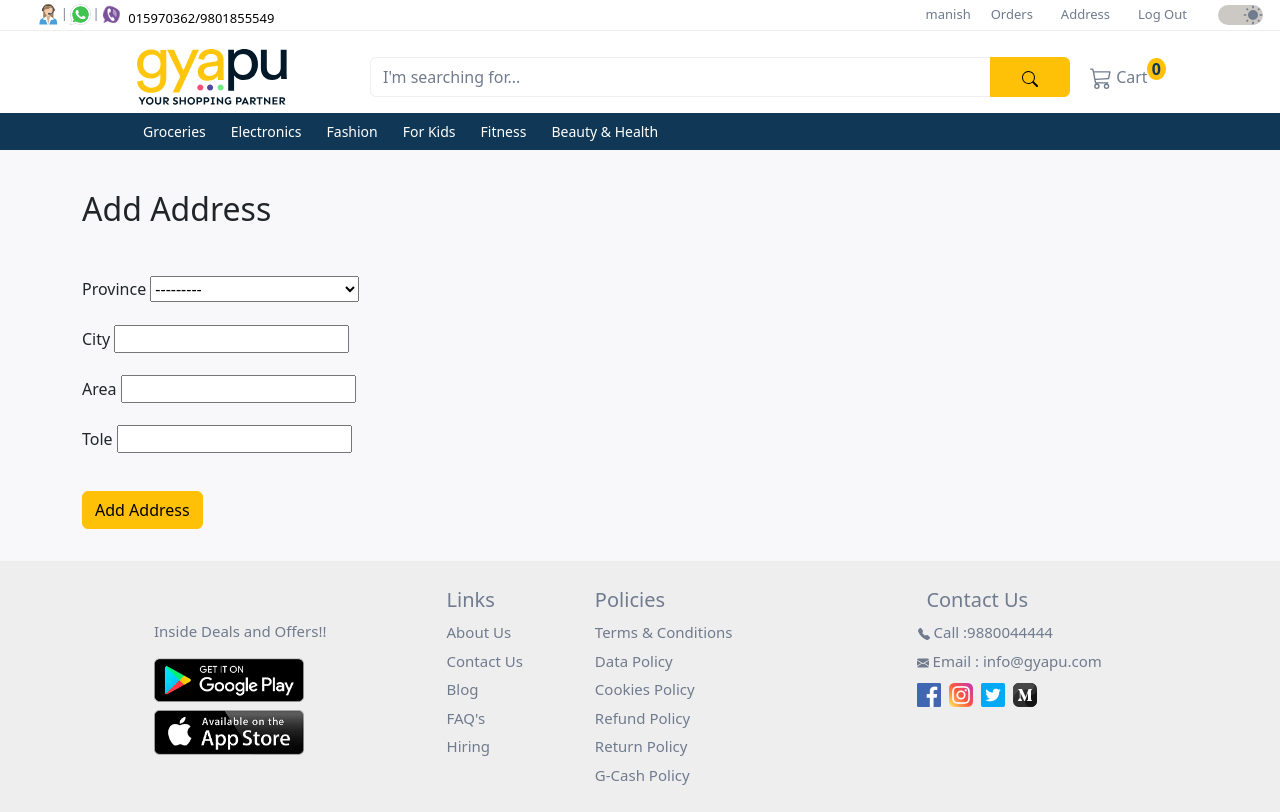
After one commit to manish021124/ecommerce_django, a Django app: page /address/add/ in a window 1280 px wide. The commit adds this page. Shown: the top 812 px of the page. Run offline with Django 5.2, Linux system fonts and the light colour scheme; a user stored in the database is signed in; data comes from the database, SQL or seed files in the repository; both versions use the stored data as it was after the commit; data that the repository does not hold is empty.

Commit message:
added address model and address manipulation

```diff
--- a/products/models.py
+++ b/products/models.py
@@ -46,7 +46,7 @@ class Product(models.Model):
   discount_percentage = models.PositiveSmallIntegerField(default=0, validators=[MaxValueValidator(100)])
   stock = models.IntegerField(default=0, validators=[MinValueValidator(0)])
   category = models.ForeignKey(Category, on_delete=models.SET_NULL, null=True, related_name='products')
-  store = models.ForeignKey(User, on_delete=models.CASCADE, limit_choices_to={'groups__name': 'store'}, default='')
+  store = models.ForeignKey(User, on_delete=models.CASCADE, limit_choices_to={'groups__name': 'store'})
   is_deleted = models.BooleanField(default=False) #soft deletion flag
 
   def __str__(self):
--- a/products/views.py
+++ b/products/views.py
@@ -73,6 +73,7 @@ class ProductUpdateView(LoginRequiredMixin, StoreGroupRequiredMixin, UpdateView)
   def get_success_url(self):
     return reverse_lazy('product_detail', kwargs={'pk': self.object.pk})
 
+  # UpdateView does it so not needed
   def get_object(self, queryset=None):
     try:
       return Product.objects.get(pk=self.kwargs['pk'])
@@ -145,12 +146,11 @@ class ProductDeleteView(LoginRequiredMixin, StoreGroupRequiredMixin, DeleteView)
   def delete(self, request, *args, **kwargs):
     self.object = self.get_object()
     try:
-      self.object.is_deleted = True
-      self.object.save()
+      self.object.delete() # call delete() of product model
       messages.success(request, "Product deleted successfully.")
     except Exception as e:
       messages.error(request, f"An error occured while deleting the product: {str(e)}")
-    return HttpResponseRedirect(self.get_success_url())
+    return HttpResponseRedirect(success_url)
 
 
 class ProductByCategoryView(TemplateView):
--- a/user/admin.py
+++ b/user/admin.py
@@ -1,7 +1,7 @@
 from django.contrib import admin
 from django.contrib.auth import get_user_model
 from django.contrib.auth.admin import UserAdmin
-from .models import Profile
+from .models import Profile, Address
 from .forms import CustomUserCreationForm, CustomUserChangeForm
 
 CustomUser = get_user_model()
@@ -43,3 +43,4 @@ class CustomUserAdmin(UserAdmin):
 
 admin.site.register(CustomUser, CustomUserAdmin)
 admin.site.register(Profile)
+admin.site.register(Address)
--- a/user/forms.py
+++ b/user/forms.py
@@ -1,5 +1,5 @@
 from django import forms
-from .models import CustomUser, Profile
+from .models import CustomUser, Profile, Address
 from allauth.account.forms import SignupForm
 from django.contrib.auth import get_user_model
 from django.contrib.auth.forms import UserCreationForm, UserChangeForm
@@ -72,11 +72,6 @@ class StoreSignupForm(BaseSignupForm):
   pass
 
 
-# class CustomLoginForm(LoginForm):
-#   def get_user(self):
-#     return self.user_cache
-
-
 class ProfileForm(forms.ModelForm):
   username = forms.CharField(max_length=255)
   email = forms.EmailField()
@@ -107,3 +102,21 @@ class ProfileForm(forms.ModelForm):
         profile.save()
         user.save()
     return profile
+
+
+class BaseAddressForm(forms.ModelForm):
+  class Meta:
+    model = Address
+    fields = ['province', 'city', 'area', 'tole']
+
+  def save(self, commit=True):
+    address = super().save(commit=commit)
+    return address
+
+
+class AddressAddForm(BaseAddressForm):
+  pass
+
+
+class AddressUpdateForm(BaseAddressForm):
+  pass
--- a/user/models.py
+++ b/user/models.py
@@ -4,6 +4,7 @@ from django.db import models
 from django.conf import settings
 from django.db.models.signals import post_save
 from django.dispatch import receiver
+from django.core.validators import MinValueValidator
 
 class CustomUser(AbstractUser):
   id = models.UUIDField(
@@ -73,3 +74,28 @@ class Profile(models.Model):
 
   def __str__(self):
     return self.user.username + "'s Profile"
+
+
+class Address(models.Model):
+  PROVINCE_CHOICES = (
+    ('Province 1', 'Koshi Province'),
+    ('Province 2', 'Madesh Province'),
+    ('Province 3', 'Bagmati Province'),
+    ('Province 4', 'Gandaki Province'),
+    ('Province 5', 'Lumbini Province'),
+    ('Province 6', 'Karnali Province'),
+    ('Province 7', 'Sudurpashchim Province'),
+  )
+  id = models.UUIDField(
+    primary_key = True,
+    default = uuid.uuid4,
+    editable = False
+  )
+  user = models.ForeignKey(settings.AUTH_USER_MODEL, on_delete=models.CASCADE, limit_choices_to={'groups__name': 'customer'})
+  province = models.CharField(max_length=100, choices=PROVINCE_CHOICES)
+  city = models.CharField(max_length=100)
+  area = models.CharField(max_length=100)
+  tole = models.IntegerField(validators=[MinValueValidator(0)])
+
+  def __str__(self):
+    return self.user.username + "'s Address"
--- /dev/null
+++ b/user/templates/address/add.html
@@ -0,0 +1,19 @@
+{% extends "_base.html" %}
+{% block title %} Add Address {% endblock title %}
+
+{% block content%}
+<h2 class="mb-5">Add Address</h2>
+<div class="mb-3">
+  <form method="post">
+    {% csrf_token %}
+    {% for field in form %}
+    <div class="mb-3">
+      <label for="{{ field.id_for_label }}" class="form-label">{{ field.label }}</label>
+      {{ field }}
+    </div>
+    {% endfor %}
+    <button type="submit" class="btn btn-warning mt-3">Add Address</button>
+  </form>
+</div>
+
+{% endblock content %}
--- a/user/templates/homepage/upper_navbar.html
+++ b/user/templates/homepage/upper_navbar.html
@@ -58,11 +58,13 @@
             <li class="nav-item">
               <a href="{% url 'order_list' %}">Orders</a>
             </li>
-            {% if user_belong_to_store %}
-              <li class="nav-item">
+            <li class="nav-item">
+              {% if user_belong_to_store %}
                 <a class="nav-link py-0" href="{% url 'product_add' %}">Add Product</a>
-              </li>
-            {% endif %}
+              {% else %}
+                <a class="nav-link py-0" href="{% url 'address_list' %}">Address</a>
+              {% endif %}
+            </li>
             <li class="nav-item">
               <a href="{% url 'account_logout' %}">Log Out</a>
             </li>
--- a/user/urls.py
+++ b/user/urls.py
@@ -14,9 +14,17 @@ from .views import (
   CustomerProfileStoreView,
   CustomPasswordChangeView,
   UserDeleteView,
+  AddressListView,
+  AddressAddView,
+  AddressUpdateView,
+  AddressDeleteView,
 )
 
 urlpatterns = [
+  path('address/delete/<uuid:pk>/', AddressDeleteView.as_view(), name='address_delete'),
+  path('address/update/<uuid:pk>/', AddressUpdateView.as_view(), name='address_update'),
+  path('address/add/', AddressAddView.as_view(), name='address_add'),
+  path('address/', AddressListView.as_view(), name='address_list'),
   path('accounts/delete/<uuid:pk>/', UserDeleteView.as_view(), name='delete_account'),
   path('accounts/password/change/', CustomPasswordChangeView.as_view(), name='password_change'),
   path('profile/', ProfileDetailView.as_view(), name='profile_detail'),
--- a/user/views.py
+++ b/user/views.py
@@ -1,10 +1,10 @@
 from django.urls import reverse_lazy
-from django.shortcuts import redirect, reverse, render
-from django.views.generic import TemplateView, DetailView, UpdateView, FormView, ListView, DeleteView
+from django.shortcuts import redirect, reverse, render, get_object_or_404
+from django.views.generic import TemplateView, DetailView, UpdateView, FormView, ListView, DeleteView, CreateView, View
 from allauth.account.views import SignupView, LoginView, PasswordChangeView
-from .forms import CustomerSignupForm, StoreSignupForm, ProfileForm
+from .forms import CustomerSignupForm, StoreSignupForm, ProfileForm, AddressAddForm, AddressUpdateForm
 from django.contrib import messages
-from .models import Profile, CustomUser
+from .models import Profile, CustomUser, Address
 from products.models import Product, Category
 from django.contrib.auth import login, authenticate, logout
 from django.contrib.auth.mixins import LoginRequiredMixin, UserPassesTestMixin
@@ -13,7 +13,7 @@ from random import sample
 from django.db.models import Q
 from django.conf import settings
 from allauth.account.forms import ChangePasswordForm
-from django.http import HttpResponseRedirect
+from django.http import HttpResponseRedirect, Http404
 
 # permissions
 class CustomerGroupRequiredMixin(UserPassesTestMixin):
@@ -364,3 +364,70 @@ class UserDeleteView(LoginRequiredMixin, DeleteView):
     except Exception as e:
       messages.error(request, f'An error occured while deleting your account: {str(e)}')
       return HttpResponseRedirect(self.request.path_info)
+
+
+class AddressListView(LoginRequiredMixin, CustomerGroupRequiredMixin, ListView):
+  model = Address
+  template_name = 'address/list.html'
+  context_object_name = 'address_list'
+
+  def get_queryset(self):
+    user = self.request.user
+    return Address.objects.filter(user=user)
+
+
+class AddressAddView(LoginRequiredMixin, CustomerGroupRequiredMixin, CreateView):
+  model = Address
+  form_class = AddressAddForm
+  template_name = 'address/add.html'
+  success_url = reverse_lazy('address_list')
+
+  def form_valid(self, form):
+    form.instance.user = self.request.user
+    messages.success(self.request, 'Address added successfully!')
+    return super().form_valid(form)
+
+  def form_invalid(self, form):
+    for field, errors in form.errors.items():
+      for error in errors:
+        messages.error(self.request, f"{field}: {error}")
+    return super().form_invalid(form)
+
+
+class AddressUpdateView(LoginRequiredMixin, CustomerGroupRequiredMixin, UpdateView):
+  model = Address
+  form_class = AddressUpdateForm
+  template_name = 'address/update.html'
+  success_url = reverse_lazy('address_list')
+
+  def dispatch(self, request, *args, **kwargs):
+    self.object = self.get_object()
+
+    if self.object.user != request.user:
+      messages.error(request, "You are not authorized to update this product.")
+      return HttpResponseRedirect(success_url)
+    return super().dispatch(request, *args, **kwargs)
+
+  def form_valid(self, form):
+    messages.success(self.request, "Address updated successfully!")
+    return super().form_valid(form)
+
+  def form_invalid(self, form):
+    for field, errors in form.errors.items():
+      for error in errors:
+        messages.error(self.request, f"{field}: {error}")
+    return super().form_invalid(form)
+
+
+class AddressDeleteView(LoginRequiredMixin, CustomerGroupRequiredMixin, View):
+  model = Address
+  success_url = reverse_lazy('address_list')
+
+  def post(self, request, pk):
+    try:
+      address = get_object_or_404(Address, pk=pk)
+      address.delete()
+      messages.success(request, f"Your address was deleted successfully.")
+    except Exception as e:
+      messages.error(request, f"An error occurred while deleting address: {str(e)}")
+    return redirect(self.success_url)
```
Also changed, not shown: user/templates/address/list.html (added, +25 -0 lines), user/templates/address/update.html (added, +25 -0 lines), db.sqlite3, products/migrations/0005_alter_product_store.py (added), user/migrations/0007_address.py (added), user/templates/address/delete.html (added).
